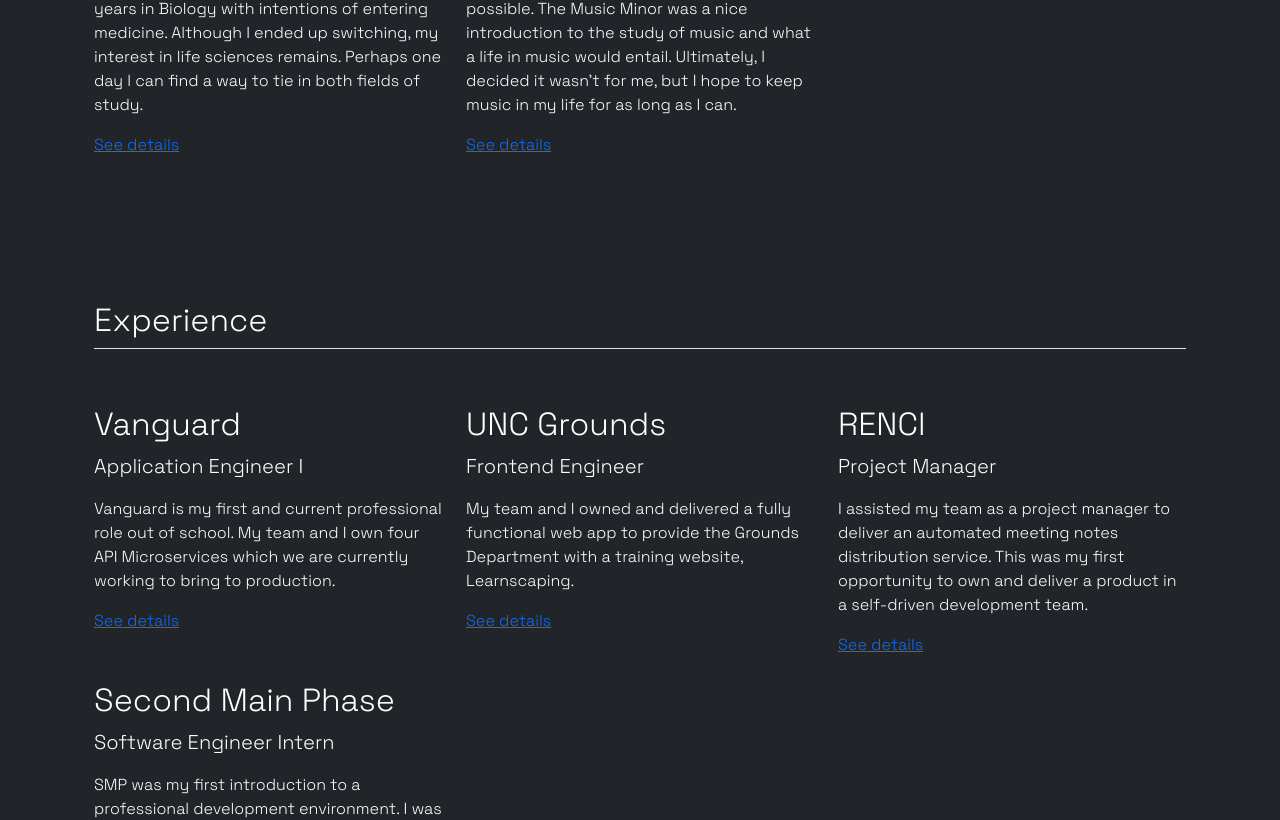
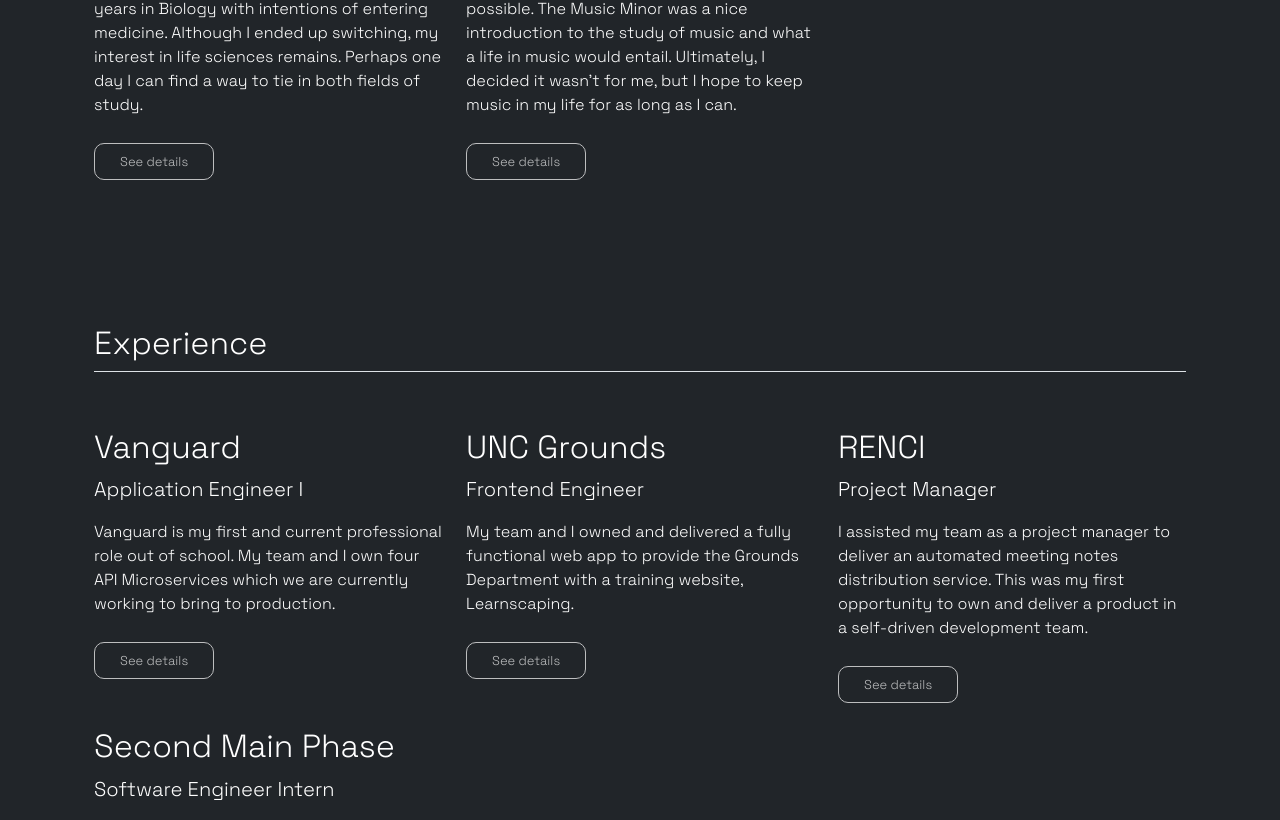
Before and after one commit to aarozhang/portfolio, a React (Create React App) app: page / in a window 1280 px wide. Shown: the part 1320-2140 px from the top of the page. Built offline with nearby package versions, Linux system fonts and the light colour scheme.

Commit message:
Added framer motion and applied it to details button

```diff
--- a/package.json
+++ b/package.json
@@ -8,6 +8,7 @@
     "@testing-library/user-event": "^12.1.10",
     "bootstrap": "^5.1.3",
     "bootstrap-icons": "^1.7.1",
+    "framer-motion": "^4.1.17",
     "react": "^17.0.2",
     "react-dom": "^17.0.2",
     "react-scripts": "4.0.3",
--- a/src/components/Feature/feature.jsx
+++ b/src/components/Feature/feature.jsx
@@ -1,15 +1,19 @@
-function Feature (organization, role, summary) {
+import { motion } from "framer-motion";
+
+function Feature(organization, role, summary) {
 	return (
 		<div class="feature col">
 			<div class="feature-icon bg-primary bg-gradient"></div>
 			<h2>{organization}</h2>
 			<p class="lead">{role}</p>
-            <p>
-                {summary}
-            </p>
-            <a href="#" class="icon-link">
+			<p>{summary}</p>
+			<motion.button
+				whileHover={{ scale: 1.1 }}
+				whileTap={{ scale: 0.9 }}
+				onClick={() => null}
+			>
 				See details
-            </a>
+			</motion.button>
 		</div>
 	);
 }
--- a/src/index.css
+++ b/src/index.css
@@ -9,3 +9,15 @@
 	font-family: source-code-pro, Menlo, Monaco, Consolas, "Courier New",
 		monospace;
 }
+
+button {
+	color: white;
+	padding: 8px 25px;
+	font-size: 0.8em;
+	background: transparent;
+	border-radius: 10px;
+	border: 1px solid white;
+	margin: 10px auto 0;
+	cursor: pointer;
+	opacity: 0.7;
+}
```
Also changed, not shown: 1 other file (tests, documents, lock files or other folders). Lines whose indentation alone changed are shown as unchanged.
